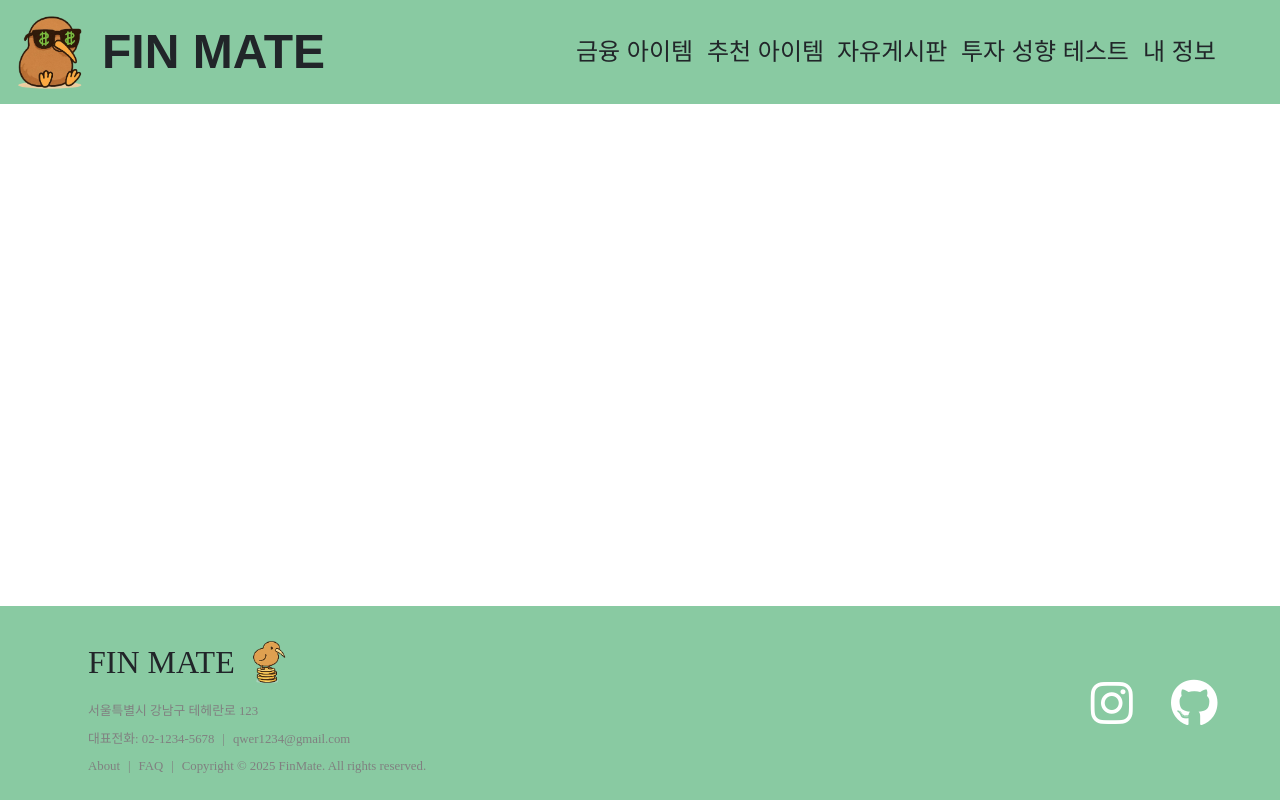
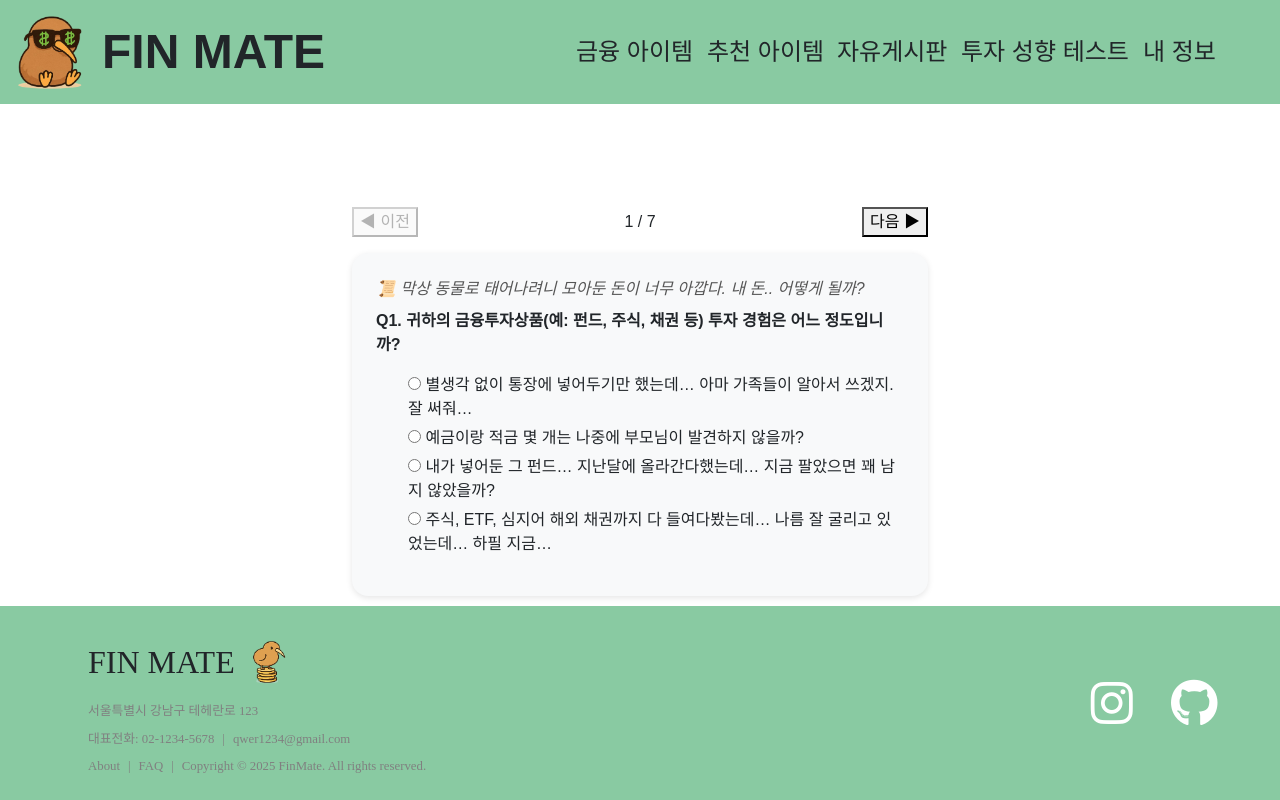
Before and after one commit to KB-technologia/FinMate_FE, a Vue app in the folder FinMate/: page /quiz in a window 1280 px wide. Built offline with nearby package versions, Linux system fonts and the light colour scheme; a web font is replaced by a local one.

Commit message:
✨ 퀴즈 문제 페이지 개발

```diff
--- /dev/null
+++ b/FinMate/src/components/quiz/QuizComponent.vue
@@ -0,0 +1,111 @@
+<template>
+  <div class="quiz-wrapper">
+    <div class="quiz-navigation">
+      <button @click="prevQuestion" :disabled="currentIndex === 0">
+        ◀ 이전
+      </button>
+      <span>{{ currentIndex + 1 }} / {{ quizData.length }}</span>
+      <button
+        @click="nextQuestion"
+        :disabled="currentIndex === quizData.length - 1"
+      >
+        다음 ▶
+      </button>
+    </div>
+
+    <transition name="slide" mode="out-in">
+      <div v-if="quizData.length" :key="currentQuestion.id" class="quiz-card">
+        <div class="quiz-narration">📜 {{ currentQuestion.narration }}</div>
+        <div class="quiz-question">
+          Q{{ currentQuestion.id }}. {{ currentQuestion.question }}
+        </div>
+        <ul class="quiz-options">
+          <li v-for="(option, idx) in currentQuestion.options" :key="idx">
+            <label>
+              <input type="radio" :name="'q' + currentQuestion.id" />
+              {{ option }}
+            </label>
+          </li>
+        </ul>
+      </div>
+    </transition>
+  </div>
+</template>
+
+<script setup>
+import { ref, computed, onMounted } from 'vue';
+import quizJson from '@/assets/quiz.json';
+
+const quizData = ref([]);
+const currentIndex = ref(0);
+
+onMounted(() => {
+  quizData.value = quizJson;
+});
+
+const currentQuestion = computed(
+  () => quizData.value[currentIndex.value] || {}
+);
+
+const prevQuestion = () => {
+  if (currentIndex.value > 0) currentIndex.value--;
+};
+
+const nextQuestion = () => {
+  if (currentIndex.value < quizData.value.length - 1) currentIndex.value++;
+};
+</script>
+
+<style scoped>
+.quiz-wrapper {
+  width: 50vw;
+  height: 45vh;
+  margin: auto;
+  padding: 2rem;
+}
+
+.quiz-navigation {
+  display: flex;
+  justify-content: space-between;
+  align-items: center;
+  margin-bottom: 1rem;
+}
+
+.quiz-card {
+  background-color: #f8f9fa;
+  border-radius: 2vh;
+  padding: 1.5rem;
+  box-shadow: 0 2px 6px rgba(0, 0, 0, 0.1);
+  min-height: 20vh;
+}
+
+.quiz-narration {
+  font-style: italic;
+  margin-bottom: 0.5rem;
+  color: #555;
+}
+
+.quiz-question {
+  font-weight: bold;
+  margin-bottom: 1rem;
+}
+
+.quiz-options li {
+  list-style: none;
+  margin: 0.3rem 0;
+}
+
+/* 슬라이드 효과 */
+.slide-enter-active,
+.slide-leave-active {
+  transition: all 0.4s ease;
+}
+.slide-enter-from {
+  opacity: 0;
+  transform: translateX(100px);
+}
+.slide-leave-to {
+  opacity: 0;
+  transform: translateX(-100px);
+}
+</style>
--- a/FinMate/src/views/quiz/QuizView.vue
+++ b/FinMate/src/views/quiz/QuizView.vue
@@ -4,7 +4,9 @@
       <TopNavigationBar />
     </div>
     <div class="quiz-view-content">
-      <div class="quiz"></div>
+      <div class="quiz">
+        <QuizComponent />
+      </div>
       <FooterComponent />
     </div>
   </div>
@@ -13,6 +15,7 @@
 <script setup>
 import TopNavigationBar from '../../components/allshared/TopNavigationBar.vue';
 import FooterComponent from '../../components/allshared/FooterComponent.vue';
+import QuizComponent from '../../components/quiz/QuizComponent.vue';
 </script>
 
 <style scoped>
```
